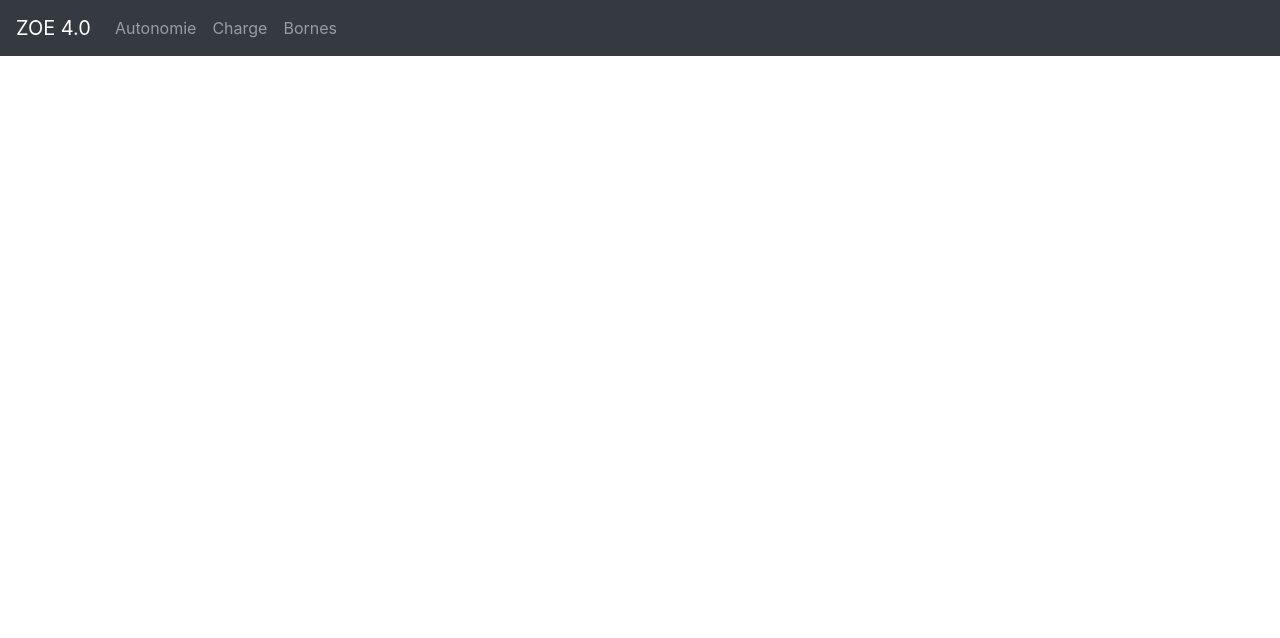
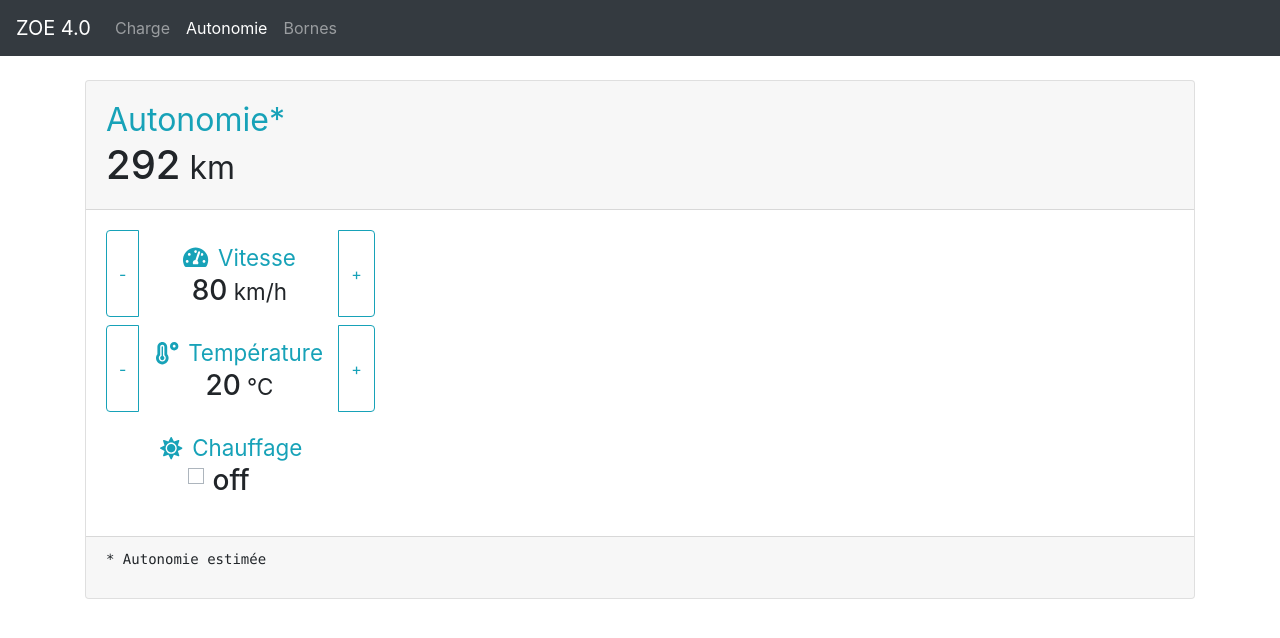
Before and after one commit to philippe-nougaillon/relax-en-zoe, a React (Create React App) app: page /autonomie in a window 1280 px wide. Shown: the top 638 px of the page. Built offline with nearby package versions, Linux system fonts and the light colour scheme.

Commit message:
switch to HashRouter

```diff
--- a/src/components/Root.js
+++ b/src/components/Root.js
@@ -1,14 +1,14 @@
 import React from 'react';
 import PropTypes from 'prop-types';
 import { Provider } from 'react-redux';
-import { BrowserRouter as Router, Route, NavLink } from 'react-router-dom';
+import { BrowserRouter as HashRouter, Route, NavLink } from 'react-router-dom';
 
 import App from './App'
 import Charge from './Charge';
 
 const Root = ({ store }) => (
   <Provider store={store}>
-    <Router>
+    <HashRouter>
       <div>
         <nav className="navbar navbar-expand-sm bg-dark navbar-dark">
           <a className="navbar-brand" href="/">ZOE 4.0</a>
@@ -20,10 +20,10 @@
           <div class="collapse navbar-collapse" id="collapsibleNavbar">
             <ul className="navbar-nav">
               <li className="nav-item">
-                <NavLink exact className="nav-link" activeClassName="active" to="/">Autonomie</NavLink>
+              <NavLink exact className="nav-link" activeClassName="active" to="/">Charge</NavLink>
               </li>
               <li className="nav-item">
-                <NavLink className="nav-link" activeClassName="active" to="/charge">Charge</NavLink>
+                <NavLink className="nav-link" activeClassName="active" to="/autonomie">Autonomie</NavLink>
               </li>
               <li className="nav-item">
                 <NavLink className="nav-link" activeClassName="active" to="/bornes">Bornes</NavLink>
@@ -31,12 +31,13 @@
             </ul>
           </div>
         </nav>
+
         <div className="content">
-          <Route exact path="/" component={App} />
-          <Route path="/charge" component={Charge} />
+          <Route exact path="/" component={Charge} />
+          <Route path="/autonomie" component={App} />
         </div>
       </div>
-    </Router>
+    </HashRouter>
   </Provider>
 )
 
```
